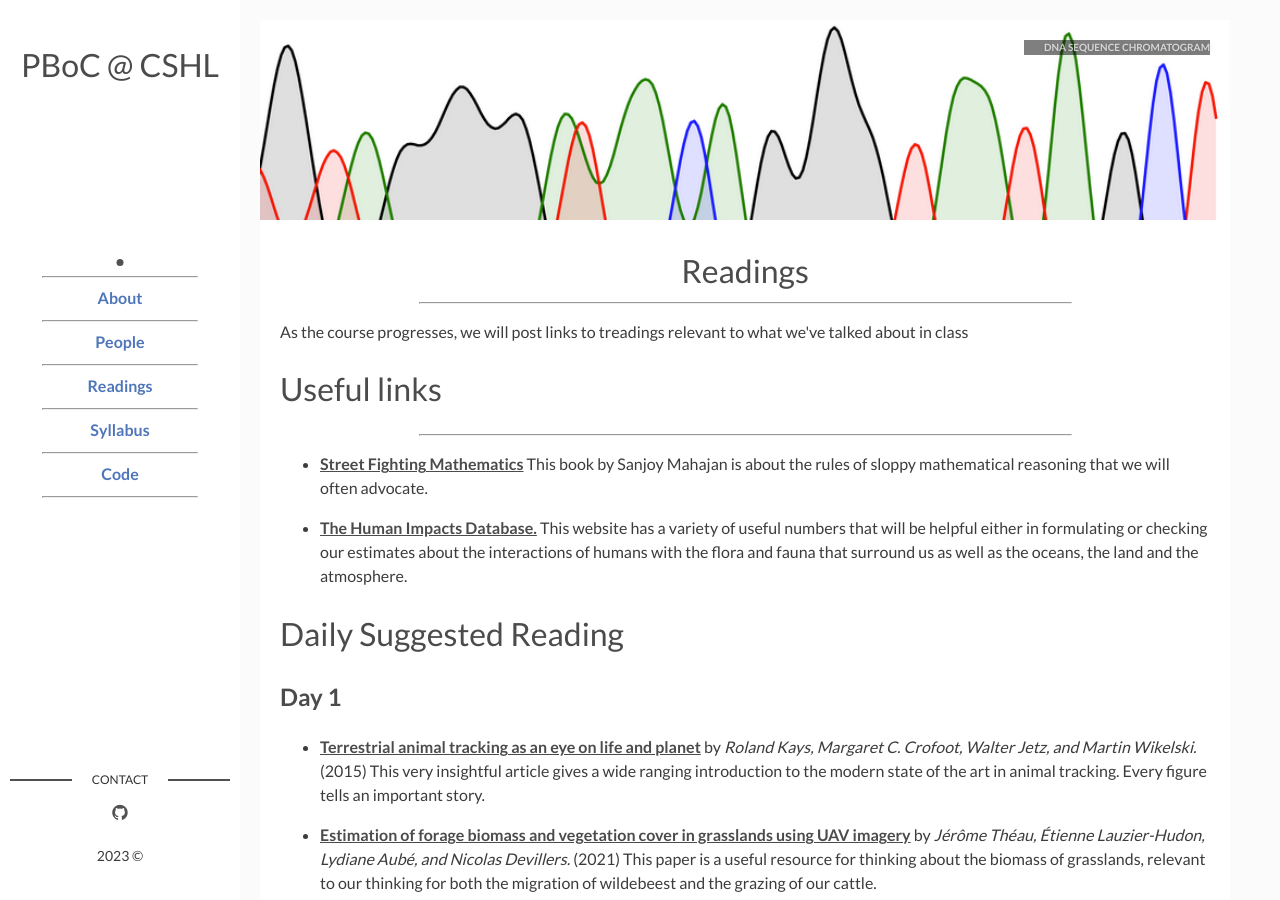
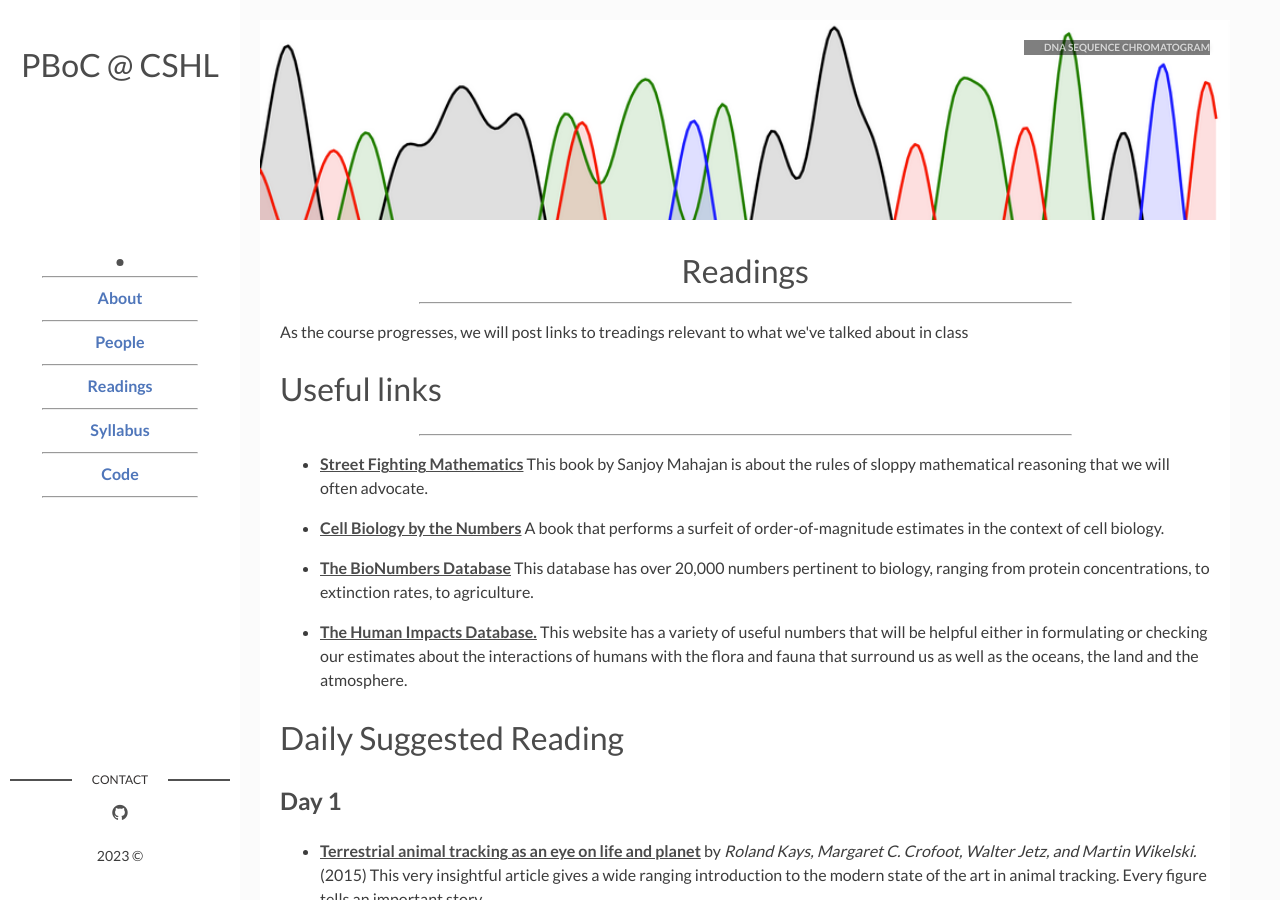
Before and after one commit to RPGroup-PBoC/cshl_pboc_2023, a Jekyll site: the page built from page02_readings.md, in a window 1280 px wide and 900 px high. Built offline with Jekyll 4.4.1, drawn with Linux system fonts in a browser that asks for light colours.

Commit message:
Added some links for the day

```diff
--- a/_data/links.yaml
+++ b/_data/links.yaml
@@ -4,6 +4,20 @@
   description: >
     This book by Sanjoy Mahajan is about the rules of sloppy mathematical
     reasoning that we will often advocate.
+- link:
+  title: Cell Biology by the Numbers
+  address: "http://book.bionumbers.org/"
+  description: >
+    A book that performs a surfeit of order-of-magnitude estimates in the
+    context of cell biology.
+
+- link:
+  title: The BioNumbers Database
+  address: "https://bionumbers.hms.harvard.edu/search.aspx"
+  description: >
+    This database has over 20,000 numbers pertinent to biology, ranging from
+    protein concentrations, to extinction rates, to agriculture.
+
 - link:
   title: The Human Impacts Database.
   address: "https://anthroponumbers.org"
```
